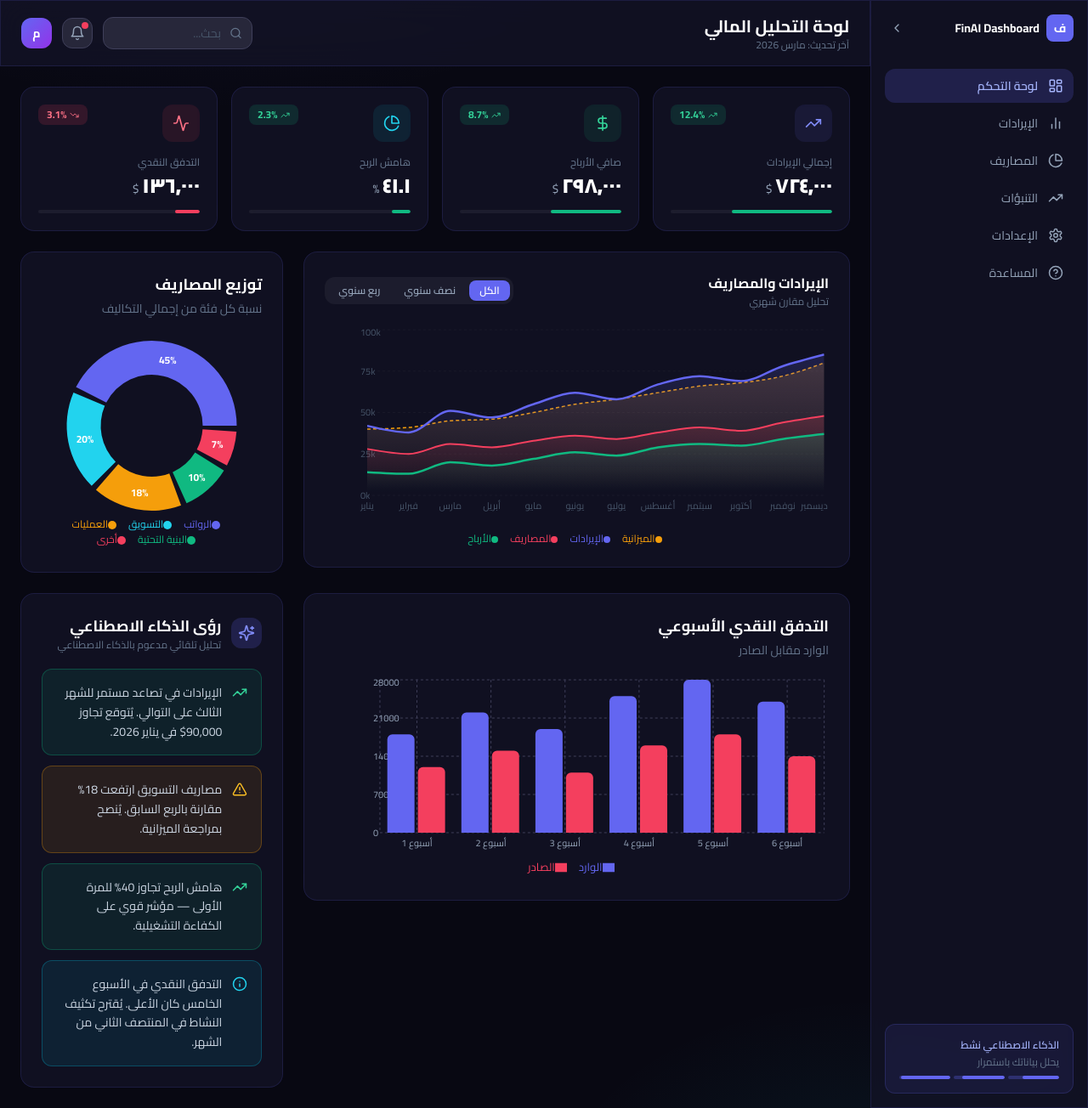
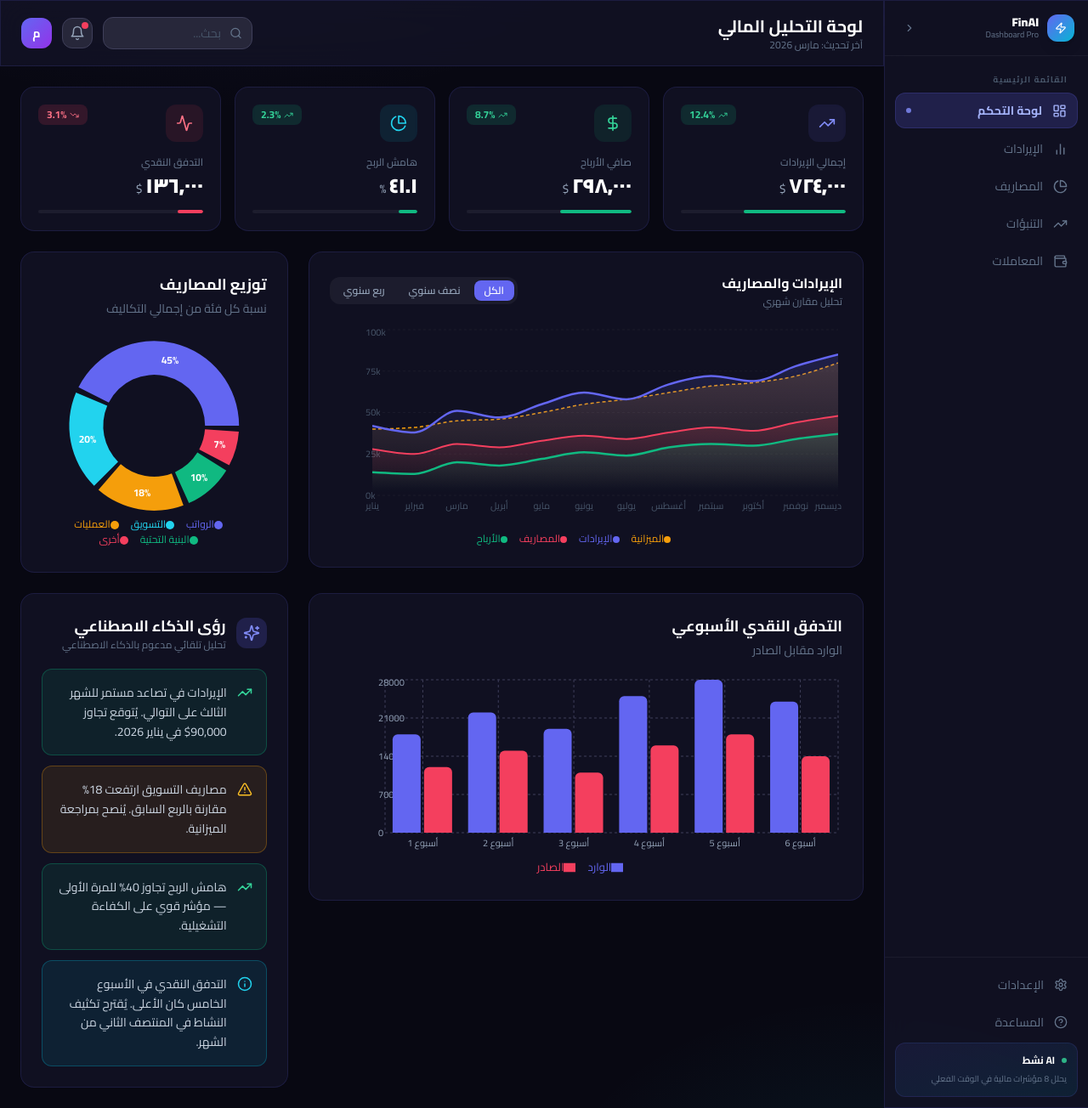
Before and after one commit to almubarmaj23-hub/financial-dashboard-ai, a Next.js app: page / in a window 1280 px wide. Shown: the whole page at 85% size. Built offline with nearby package versions, Linux system fonts and the light colour scheme.

Commit message:
🗂️ Enhanced Sidebar with collapsible + AI badge

```diff
--- a/src/components/Sidebar.tsx
+++ b/src/components/Sidebar.tsx
@@ -1,71 +1,105 @@
 'use client'
 import { useState } from 'react'
-import {
-  LayoutDashboard, BarChart2, PieChart, TrendingUp,
-  Settings, HelpCircle, ChevronLeft
-} from 'lucide-react'
+import { LayoutDashboard, BarChart2, PieChart, TrendingUp, Wallet, Settings, HelpCircle, ChevronRight, Zap } from 'lucide-react'
 
-const navItems = [
-  { icon: LayoutDashboard, label: 'لوحة التحكم',  active: true  },
-  { icon: BarChart2,       label: 'الإيرادات',     active: false },
-  { icon: PieChart,        label: 'المصاريف',       active: false },
-  { icon: TrendingUp,      label: 'التنبؤات',       active: false },
-  { icon: Settings,        label: 'الإعدادات',      active: false },
-  { icon: HelpCircle,      label: 'المساعدة',       active: false },
+const nav = [
+  { icon: LayoutDashboard, label: 'لوحة التحكم',   active: true  },
+  { icon: BarChart2,       label: 'الإيرادات',      active: false },
+  { icon: PieChart,        label: 'المصاريف',        active: false },
+  { icon: TrendingUp,      label: 'التنبؤات',        active: false },
+  { icon: Wallet,          label: 'المعاملات',       active: false },
+]
+const bottom = [
+  { icon: Settings, label: 'الإعدادات' },
+  { icon: HelpCircle, label: 'المساعدة' },
 ]
 
 export default function Sidebar() {
   const [collapsed, setCollapsed] = useState(false)
 
   return (
-    <aside className={`glass flex flex-col transition-all duration-300 ${collapsed ? 'w-20' : 'w-64'} min-h-screen p-4`}>
-      <div className="flex items-center justify-between mb-8">
+    <aside className={`glass flex flex-col transition-all duration-300 ${collapsed ? 'w-[68px]' : 'w-60'} min-h-screen border-l border-r-0 border-white/5`}
+      style={{ borderRight:'none' }}>
+
+      {/* Logo */}
+      <div className={`flex items-center p-4 border-b border-white/5 ${collapsed ? 'justify-center' : 'justify-between'}`}>
         {!collapsed && (
-          <div className="flex items-center gap-2">
-            <div className="w-8 h-8 bg-indigo-500 rounded-lg flex items-center justify-center text-white font-bold text-sm">ف</div>
-            <span className="font-bold text-white text-sm">FinAI Dashboard</span>
+          <div className="flex items-center gap-2.5">
+            <div className="w-8 h-8 rounded-xl bg-gradient-to-br from-indigo-500 to-cyan-500 flex items-center justify-center shadow-lg">
+              <Zap size={14} className="text-white" />
+            </div>
+            <div>
+              <p className="font-black text-white text-sm leading-none">FinAI</p>
+              <p className="text-slate-500 text-[10px]">Dashboard Pro</p>
+            </div>
           </div>
         )}
-        <button
-          onClick={() => setCollapsed(!collapsed)}
-          className="p-1.5 rounded-lg hover:bg-white/10 text-slate-400 transition-all"
-        >
-          <ChevronLeft size={16} className={`transition-transform ${collapsed ? 'rotate-180' : ''}`} />
-        </button>
+        {collapsed && (
+          <div className="w-8 h-8 rounded-xl bg-gradient-to-br from-indigo-500 to-cyan-500 flex items-center justify-center">
+            <Zap size={14} className="text-white"/>
+          </div>
+        )}
+        {!collapsed && (
+          <button onClick={() => setCollapsed(true)} className="p-1.5 rounded-lg hover:bg-white/10 text-slate-500 transition-all">
+            <ChevronRight size={14}/>
+          </button>
+        )}
       </div>
 
-      <nav className="flex-1 space-y-1">
-        {navItems.map((item, i) => {
+      {collapsed && (
+        <button onClick={() => setCollapsed(false)} className="mx-auto mt-3 p-1.5 rounded-lg hover:bg-white/10 text-slate-500 transition-all">
+          <ChevronRight size={14} className="rotate-180"/>
+        </button>
+      )}
+
+      {/* Nav */}
+      <nav className="flex-1 p-3 space-y-1 mt-2">
+        {!collapsed && <p className="text-slate-600 text-[10px] font-bold uppercase tracking-widest px-3 mb-2">القائمة الرئيسية</p>}
+        {nav.map((item, i) => {
           const Icon = item.icon
           return (
-            <button
-              key={i}
-              className={`w-full flex items-center gap-3 px-3 py-2.5 rounded-xl text-sm transition-all ${
+            <button key={i}
+              className={`w-full flex items-center ${collapsed ? 'justify-center' : 'gap-3'} px-3 py-2.5 rounded-xl text-sm transition-all group ${
                 item.active
-                  ? 'bg-indigo-500/20 text-indigo-300 font-semibold'
-                  : 'text-slate-400 hover:bg-white/5 hover:text-white'
+                  ? 'bg-indigo-500/20 text-indigo-300 font-bold border border-indigo-500/20'
+                  : 'text-slate-500 hover:bg-white/5 hover:text-slate-200'
               }`}
+              title={collapsed ? item.label : undefined}
             >
-              <Icon size={18} />
+              <Icon size={17} className={`flex-shrink-0 ${item.active ? '' : 'group-hover:scale-110 transition-transform'}`}/>
               {!collapsed && <span>{item.label}</span>}
+              {!collapsed && item.active && <span className="mr-auto w-1.5 h-1.5 rounded-full bg-indigo-400 animate-pulse"/>}
             </button>
           )
         })}
       </nav>
 
-      {!collapsed && (
-        <div className="mt-6 p-4 bg-indigo-500/10 border border-indigo-500/20 rounded-xl">
-          <p className="text-xs text-indigo-300 font-semibold mb-1">الذكاء الاصطناعي نشط</p>
-          <p className="text-xs text-slate-500">يحلل بياناتك باستمرار</p>
-          <div className="mt-2 flex gap-1">
-            {[1,2,3].map(j => (
-              <div key={j} className="h-1 flex-1 bg-indigo-500/30 rounded-full overflow-hidden">
-                <div className="h-full bg-indigo-500 animate-pulse-slow rounded-full" style={{ width: `${60+j*12}%` }} />
-              </div>
-            ))}
+      {/* Bottom */}
+      <div className="p-3 border-t border-white/5 space-y-1">
+        {bottom.map((item, i) => {
+          const Icon = item.icon
+          return (
+            <button key={i}
+              className={`w-full flex items-center ${collapsed ? 'justify-center' : 'gap-3'} px-3 py-2.5 rounded-xl text-slate-500 hover:bg-white/5 hover:text-slate-300 text-sm transition-all`}
+              title={collapsed ? item.label : undefined}
+            >
+              <Icon size={16}/>
+              {!collapsed && <span>{item.label}</span>}
+            </button>
+          )
+        })}
+
+        {/* AI Badge */}
+        {!collapsed && (
+          <div className="mt-3 p-3 bg-gradient-to-br from-indigo-500/10 to-cyan-500/10 border border-indigo-500/15 rounded-xl">
+            <div className="flex items-center gap-2 mb-1.5">
+              <div className="w-1.5 h-1.5 bg-emerald-400 rounded-full animate-pulse"/>
+              <p className="text-xs text-white font-bold">AI نشط</p>
+            </div>
+            <p className="text-[10px] text-slate-500 leading-relaxed">يحلل 8 مؤشرات مالية في الوقت الفعلي</p>
           </div>
-        </div>
-      )}
+        )}
+      </div>
     </aside>
   )
 }
```
